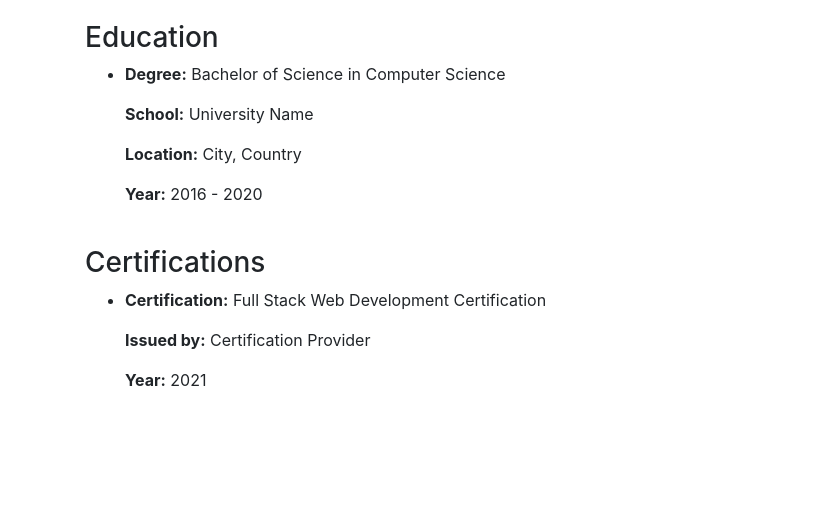
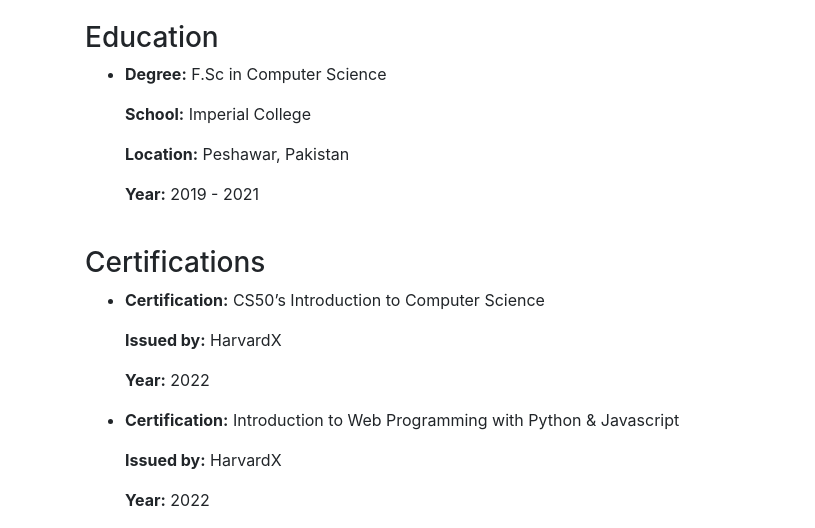
Before and after one commit to shahsawoodpreesoft/shahsawoodpreesoft, a plain HTML site: page index.html in a window 1280 px wide. Shown: the part 424-952 px from the top of the page, without its empty margins (0-815 px from the left). Before the commit the page ends 832 px from the top, so only its background shows below. Drawn offline with nearby package versions, Linux system fonts and the light colour scheme.

Commit message:
Update index.html

```diff
--- a/index.html
+++ b/index.html
@@ -26,8 +26,8 @@
                 <!-- Social Media Links -->
                 <div class="mt-3">
                     <a href="https://www.facebook.com/yourfacebookprofile" target="_blank" class="btn btn-primary">Facebook</a>
-                    <a href="https://www.linkedin.com/in/yourlinkedinprofile" target="_blank" class="btn btn-primary">LinkedIn</a>
-                    <a href="https://github.com/yourgithubprofile" target="_blank" class="btn btn-primary">GitHub</a>
+                    <a href="https://www.linkedin.com/in/shahsawoodshinwari" target="_blank" class="btn btn-primary">LinkedIn</a>
+                    <a href="https://github.com/shahsawoodshinwari" target="_blank" class="btn btn-primary">GitHub</a>
                     <!-- Add more social media links as needed -->
                 </div>
             </div>
@@ -35,11 +35,11 @@
                 <!-- Personal Information -->
                 <h2>John Doe</h2>
                 <p><strong>Full Stack Web Developer</strong></p>
-                <p><strong>Location:</strong> City, Country</p>
-                <p><strong>Email:</strong> john@example.com</p>
-                <p><strong>Website:</strong> <a href="https://www.example.com">www.example.com</a></p>
+                <p><strong>Location:</strong> Landi Kotal, Pakistan</p>
+                <p><strong>Email:</strong> shahsawoodshinwari@gmail.com</p>
+                <p><strong>Whatsapp:</strong> <a href="https://wa.me/923474938678">0347 4938 678</a></p>
                 <!-- Residency -->
-                <p><strong>Residency:</strong> City, Country</p>
+                <p><strong>Residency:</strong> Lahore, Pakistan</p>
             </div>
         </div>
 
@@ -49,10 +49,10 @@
                 <h3>Education</h3>
                 <ul>
                     <li>
-                        <p><strong>Degree:</strong> Bachelor of Science in Computer Science</p>
-                        <p><strong>School:</strong> University Name</p>
-                        <p><strong>Location:</strong> City, Country</p>
-                        <p><strong>Year:</strong> 2016 - 2020</p>
+                        <p><strong>Degree:</strong> F.Sc in Computer Science</p>
+                        <p><strong>School:</strong> Imperial College</p>
+                        <p><strong>Location:</strong> Peshawar, Pakistan</p>
+                        <p><strong>Year:</strong> 2019 - 2021</p>
                     </li>
                     <!-- Add more education items as needed -->
                 </ul>
@@ -65,9 +65,14 @@
                 <h3>Certifications</h3>
                 <ul>
                     <li>
-                        <p><strong>Certification:</strong> Full Stack Web Development Certification</p>
-                        <p><strong>Issued by:</strong> Certification Provider</p>
-                        <p><strong>Year:</strong> 2021</p>
+                        <p><strong>Certification:</strong> CS50’s Introduction to Computer Science </p>
+                        <p><strong>Issued by:</strong> HarvardX</p>
+                        <p><strong>Year:</strong> 2022</p>
+                    </li>
+                    <li>
+                        <p><strong>Certification:</strong> Introduction to Web Programming with Python & Javascript </p>
+                        <p><strong>Issued by:</strong> HarvardX</p>
+                        <p><strong>Year:</strong> 2022</p>
                     </li>
                     <!-- Add more certification items as needed -->
                 </ul>
```
